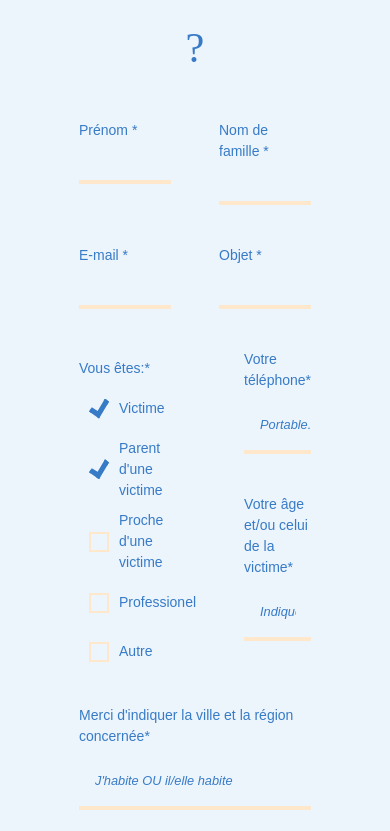
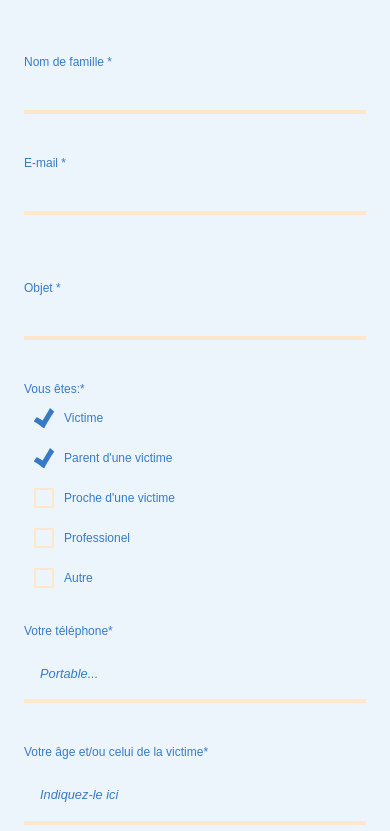
Before and after one commit to AdilBID/AssoCarl, a React (Vite) app: page / in a window 390 px wide. Shown: the part 6013-6844 px from the top of the page. Built offline with nearby package versions, Linux system fonts and the light colour scheme; a web font is replaced by a local one.

Commit message:
responsive format mobile

```diff
--- a/src/Components/Formulaire/Formulaire.tsx
+++ b/src/Components/Formulaire/Formulaire.tsx
@@ -264,12 +264,15 @@ const Formulaire = () => {
             </div>
           </div>
 
-          <ReCAPTCHA
-            sitekey="6LdqdC0pAAAAAFwlqB4fKyVTfLEUB5qOEArQpP3R"
-            onChange={(val: any) => setCapVal(val)}
-            theme="light" // Vous pouvez utiliser "light" ou "dark" selon vos préférences
-            className="g-recaptcha" // Ajoutez la classe ici
-          />
+          <div className="g-recaptcha">
+            <ReCAPTCHA
+              sitekey="6LdqdC0pAAAAAFwlqB4fKyVTfLEUB5qOEArQpP3R"
+              onChange={(val: any) => setCapVal(val)}
+              theme="light" // Vous pouvez utiliser "light" ou "dark" selon vos préférences
+               // Ajoutez la classe ici
+              //  className="g-recaptcha"
+            />
+          </div>
 
           <div className='button'>
             {/* <button disabled={isButtonDisabled} onClick={handleSubmit}>ENVOYER</button> */}
--- a/src/Components/Formulaire/_Formulaire.scss
+++ b/src/Components/Formulaire/_Formulaire.scss
@@ -2,7 +2,8 @@
   // background-color: $boston-blue;
   background-color: $boston-blue;
   width: 100%;
-  padding: 0 20%;
+  padding-left: 20%;
+  padding-right: 20%;
   padding-top: 6rem;
   padding-bottom: 10rem;
   // font-family: "Black-mango";
@@ -212,7 +213,6 @@
         justify-content: center;
         margin-bottom: 3rem;
         transform: scale(0.9); /* Ajustez la valeur selon vos besoins */
-        transform-origin: 0 0; /* Ajustez selon votre préférence pour l'origine de la transformation */
       }
 
       .button {
@@ -255,3 +255,44 @@
     }
   }
 }
+
+/* Media query pour le redimensionnement dynamique */
+@media screen and (max-width: 550px) {
+  .containe {
+    padding: 0;
+    margin: 0;
+    font-size: 12px;
+
+    .formulaire {
+      padding: 0 1.5rem 5rem;
+      width: 100%;
+      margin: 0;
+
+      h1 {
+        padding: 2.5rem 0;
+        font-size: 1.3rem;
+      }
+
+      form {
+        .flex {
+          display: flex;
+          flex-direction: column;
+          // flex: 1;
+          // justify-content: space-between;
+          gap: 1.5rem;
+        }
+
+        .flex2 {
+          display: flex;
+          flex-direction: column;
+          gap: 1.5rem;
+          margin-bottom: 1.5rem;
+        }
+
+        .g-recaptcha {
+          transform: scale(0.7);
+        }
+      }
+    }
+  }
+}
```
